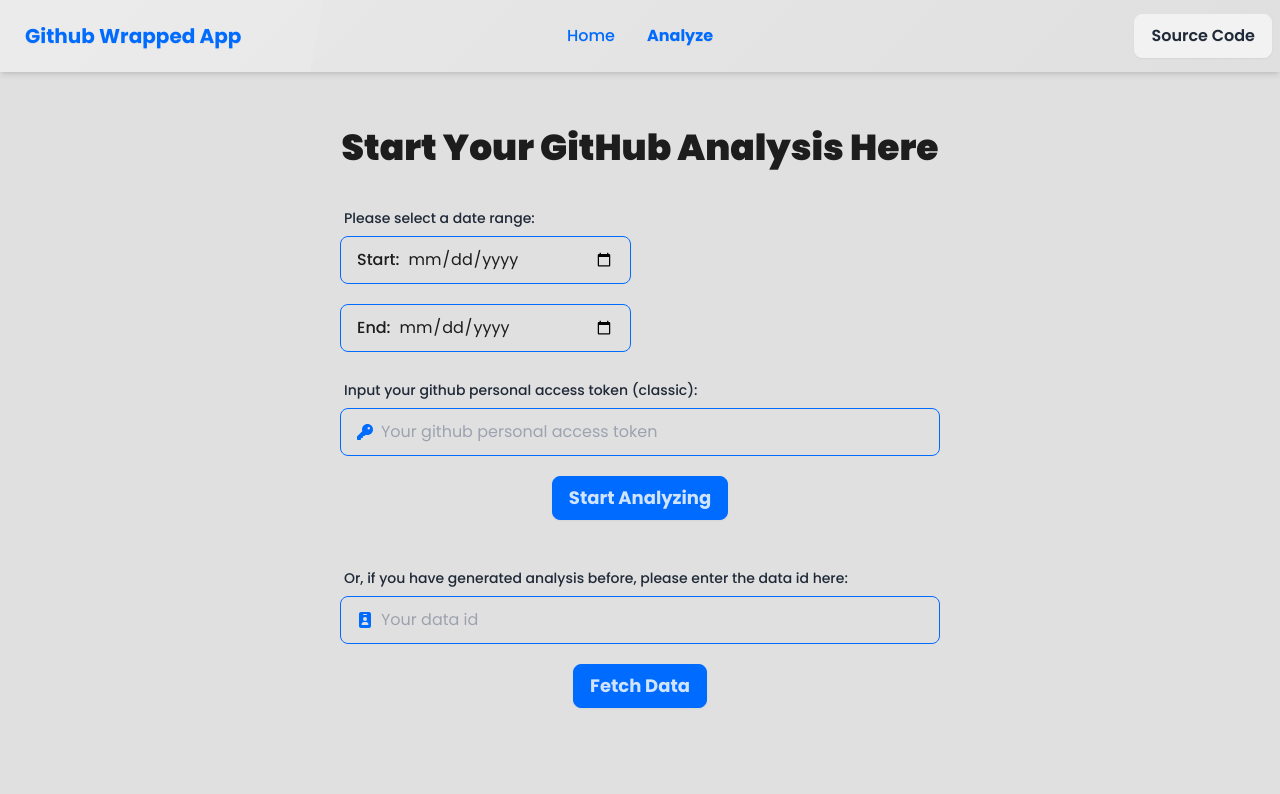
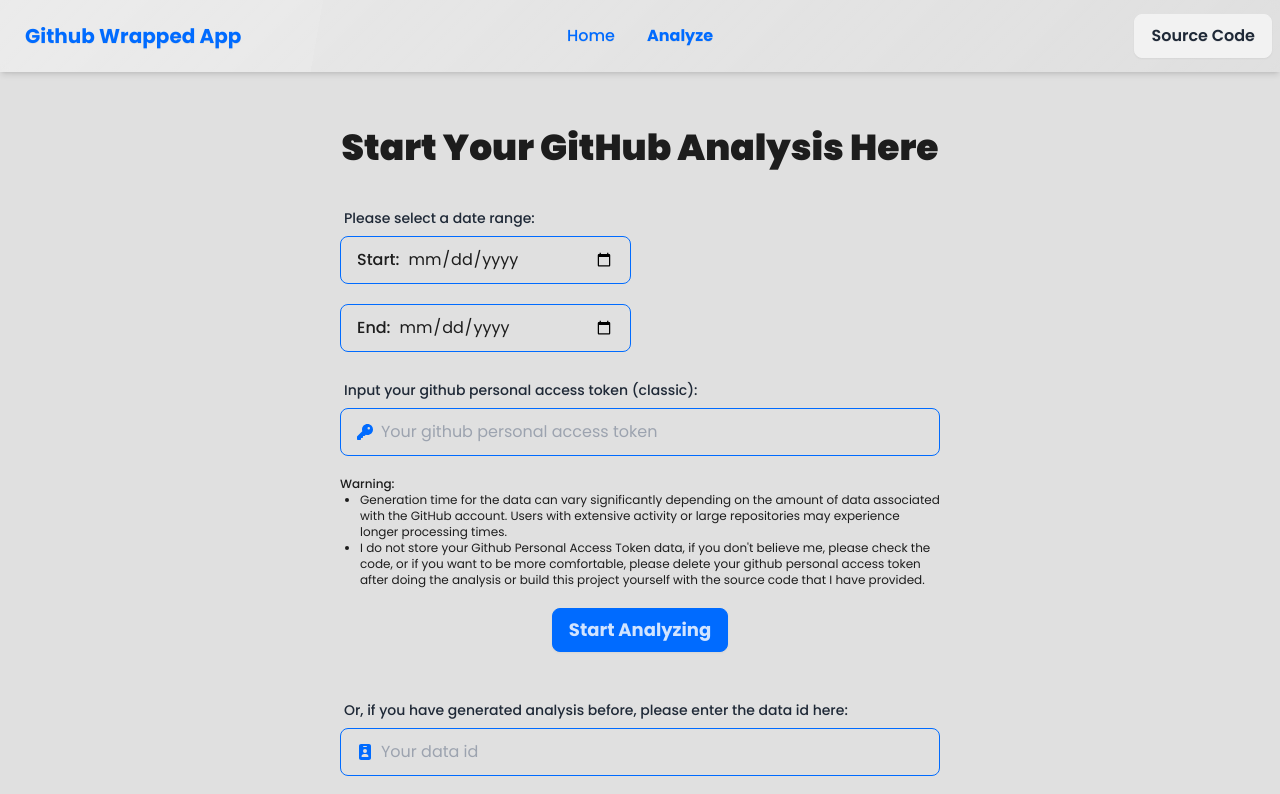
Before and after one commit to fauzancodes/github-wrapped-app, a Next.js app in the folder frontend/: page /analyze in a window 1280 px wide. Shown: the top 794 px of the page. Built offline with nearby package versions, Linux system fonts and the light colour scheme.

Commit message:
enhance some docs

```diff
--- a/frontend/src/app/analyze/page.tsx
+++ b/frontend/src/app/analyze/page.tsx
@@ -6,6 +6,7 @@
 import { dto, models } from "../../../wailsjs/go/models"
 import Summary from "../ui/main/analyze/summary"
 import Table from "../ui/main/analyze/table"
+import { FaRegArrowAltCircleDown } from "react-icons/fa"
 
 
 const Page = () => {
@@ -174,6 +175,17 @@
             />
           </label>
         </label>
+        <div className="text-xs w-full md:w-6/12">
+          <p className="font-medium">Warning:</p>
+          <ul className="list-disc pl-5">
+            <li>
+              Generation time for the data can vary significantly depending on the amount of data associated with the GitHub account. Users with extensive activity or large repositories may experience longer processing times.
+            </li>
+            <li>
+              I do not store your Github Personal Access Token data, if you don&#39;t believe me, please check the code, or if you want to be more comfortable, please delete your github personal access token after doing the analysis or build this project yourself with the source code that I have provided.
+            </li>
+          </ul>
+        </div>
         <section className="w-full text-center">
           <button type="submit" className="btn btn-primary font-bold text-lg hover:text-base-100" disabled={isLoadingAnalyzing}>
             {isLoadingAnalyzing ? "Analyzing....." : "Start Analyzing"}
@@ -202,10 +214,11 @@
           </button>
         </section>
       </form>
+      {data && <FaRegArrowAltCircleDown className="animate-bounce mx-auto my-5 text-4xl text-primary" />}
       {error && <p className="text-base-100 bg-accent rounded-xl !px-3 !py-2 w-fit text-center !my-10 !mx-10 md:!mx-auto">{error}</p>}
       {
         data && (
-          <section className="mt-24 w-full flex flex-col items-center gap-5">
+          <section id="result" className="mt-24 w-full flex flex-col items-center gap-5">
             {
               data?.progress !== "100%" ? (
                 <>
@@ -217,7 +230,7 @@
                 </>
               ) : (
                 <>
-                  <div id="result" className="w-11/12 md:w-10/12 border-b border-bottom border-primary">
+                  <div className="w-11/12 md:w-10/12 border-b border-bottom border-primary">
                     <h2 className="font-black text-4xl !mb-2">Result</h2>
                     <div className="mb-2">
                       <span className="font-medium">Data Id: </span>
--- a/frontend/src/app/page.tsx
+++ b/frontend/src/app/page.tsx
@@ -10,7 +10,7 @@
       </header>
       <main className="flex flex-wrap justify-center gap-8 pb-10">
         <p className="font-medium text-center !mx-5 w-full md:w-7/12">
-          This App is built using the <Link href="https://go.dev/" target="_blank">Go</Link> programming language with the <Link href="https://wails.io/" target="_blank">Wails</Link> framework, leveraging <Link href="https://gorm.io/" target="_blank">GORM</Link> as the ORM for database connections. <Link href="https://www.postgresql.org/" target="_blank">PostgreSQL</Link> is used as the main database, ensuring high performance and scalability.
+          This desktop application is built with modern technologies to deliver high performance and an optimized user experience. Powered by <Link href="https://go.dev/" target="_blank">Go</Link> for data processing, <Link href="https://gorm.io/" target="_blank">GORM</Link> for efficient database connections, and <Link href="https://www.postgresql.org/" target="_blank">PostgreSQL</Link> as a reliable database, it ensures speed and robustness. On the frontend, <Link href="https://nextjs.org/" target="_blank">Next.JS</Link>, <Link href="https://tailwindcss.com/" target="_blank">TailwindCSS</Link>, and <Link href="https://daisyui.com/" target="_blank">DaisyUI</Link> are utilized to create a responsive and visually appealing UI/UX. All components are seamlessly integrated into a desktop application using <Link href="https://wails.io/" target="_blank">Wails</Link>, resulting in a professional and cohesive solution.
         </p>
         <p className="font-medium text-center !mx-5 w-full md:w-7/12">
           It connects directly to GitHub&#39;s platform using the user&#39;s <Link href="https://docs.github.com/en/authentication/keeping-your-account-and-data-secure/managing-your-personal-access-tokens#creating-a-personal-access-token-classic" target="_blank">Personal Access Token (Classic)</Link>, providing detailed insights into user activity across both public and private repositories. The App ensures high performance, security, and transparency, without storing sensitive user data.
```
Also changed, not shown: 2 other files (tests, documents, lock files or other folders).
